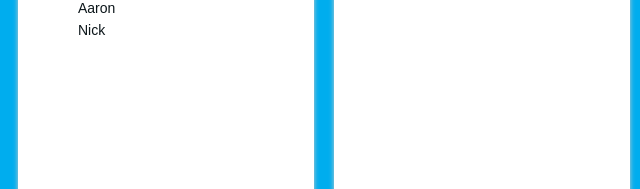
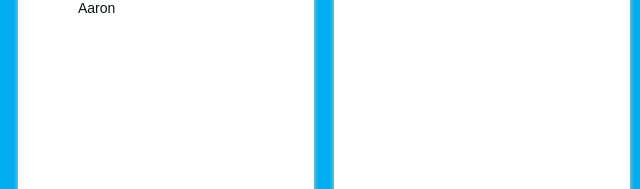
Before and after one commit to johncorrelli/teamgantt-clock, a plain HTML site: page public/index.html in a window 1280 px wide. Shown: the part 373-562 px from the top of the page, 0-640 px from the left. Drawn offline with Linux system fonts and the light colour scheme; a script that the page names is missing.

Commit message:
chore: remove nick

```diff
--- a/public/index.html
+++ b/public/index.html
@@ -16,7 +16,6 @@
         <canvas id="clock_pst" width="250px" height="250px"></canvas>
         <ul>
             <li>Aaron</li>
-            <li>Nick</li>
         </ul>
     </div>
     <div class="time_zone">
```
